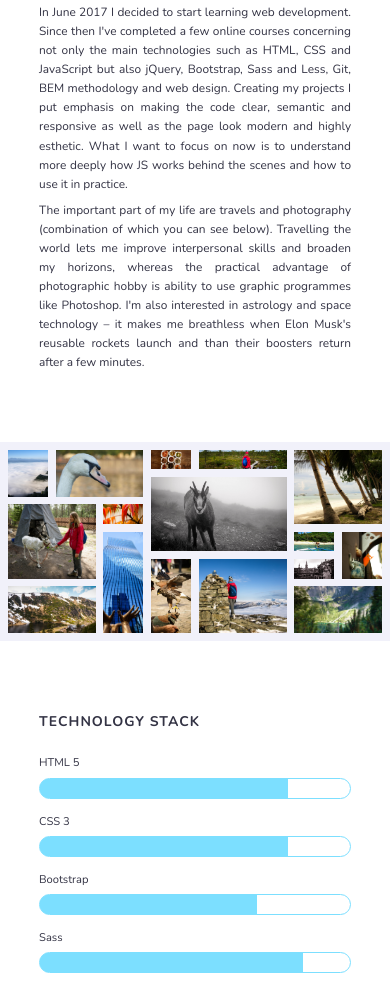
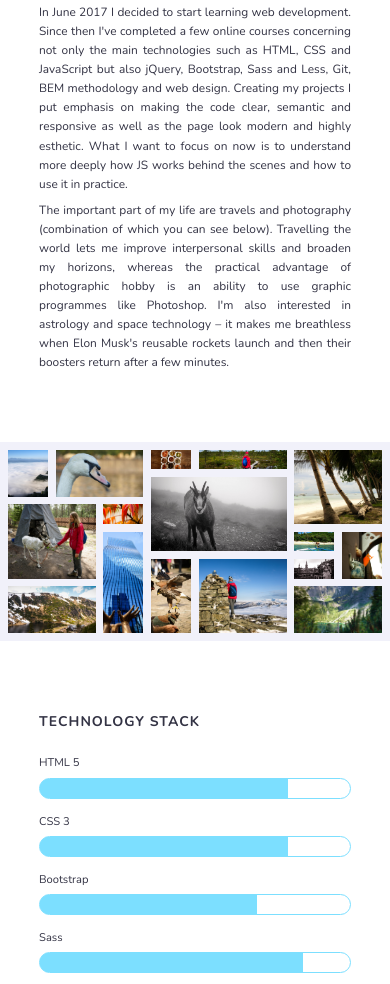
Before and after one commit to jaszczurra/jaszczurra.github.io, a website: page index.html in a window 390 px wide. Shown: the part 1204-2188 px from the top of the page. Drawn offline with nearby package versions, Linux system fonts and the light colour scheme; files whose address does not match are found by name.

Commit message:
v1 responsive

```diff
--- a/index.html
+++ b/index.html
@@ -63,8 +63,8 @@
                 <p class="about__paragraph">
                     The important part of my life are travels and photography (combination of which you can see below).
                     Travelling the world lets me improve interpersonal skills and broaden my horizons, whereas the practical
-                    advantage of photographic hobby is ability to use graphic programmes like Photoshop.  I'm also interested in
-                    astrology and space technology &ndash; it makes me breathless when Elon Musk's reusable rockets launch and than their
+                    advantage of photographic hobby is an ability to use graphic programmes like Photoshop.  I'm also interested in
+                    astrology and space technology &ndash; it makes me breathless when Elon Musk's reusable rockets launch and then their
                     boosters return after a few minutes.
                 </p>
             </div>
```
